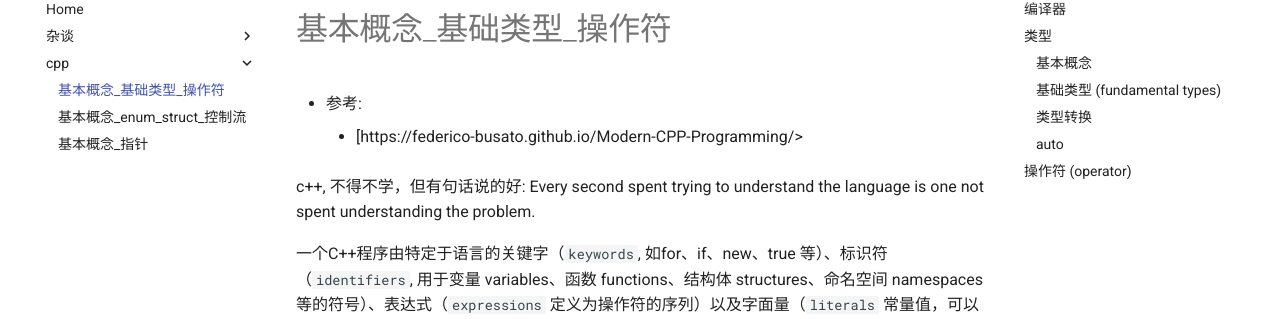
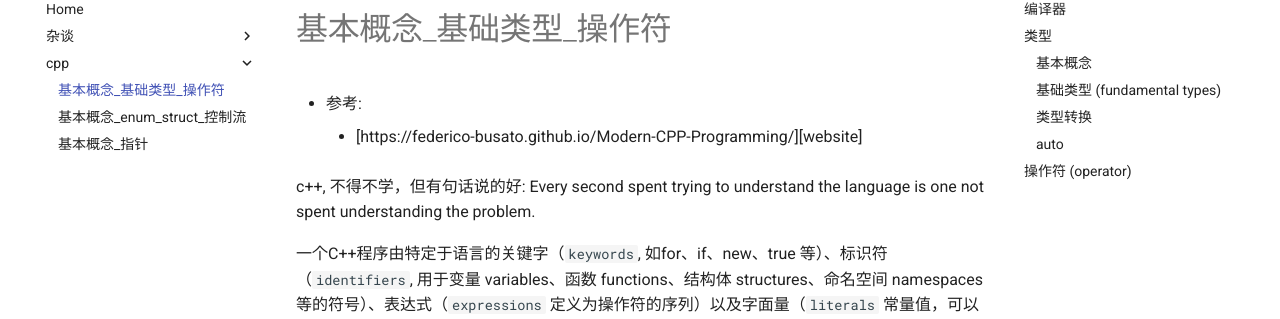
Before and after one commit to ymma98/technotes, an MkDocs documentation site: the page built from docs/cpp/基本概念_基础类型_操作符.md, in a window 1280 px wide and 900 px high. Shown: the part 129-448 px from the top of the window. Built offline with MkDocs 1.6.1 and Material for MkDocs 9.7.7, drawn with Linux system fonts in a browser that asks for light colours; formulas are drawn with MathJax 3; part of the change alters nothing that is shown.

Commit message:
docs/cpp/基本概念_基础类型_操作符.md updated from https://stackedit.cn/

```diff
--- a/docs/cpp/基本概念_基础类型_操作符.md
+++ b/docs/cpp/基本概念_基础类型_操作符.md
@@ -1,7 +1,7 @@
 # 基本概念_基础类型_操作符
 
 * 参考:
-	* [https://federico-busato.github.io/Modern-CPP-Programming/\>
+	* [https://federico-busato.github.io/Modern-CPP-Programming/][website]
 
 c++, 不得不学，但有句话说的好: Every second spent trying to understand the language is one not spent understanding the problem.
 
@@ -322,6 +322,6 @@ int a = 5, b = 7;
 
 
 <!--stackedit_data:
-eyJoaXN0b3J5IjpbLTE1MzE2MDM3NTAsMTMzOTI4Nzk3Nyw5Nj
+eyJoaXN0b3J5IjpbLTE0Nzg1NDg0MjAsMTMzOTI4Nzk3Nyw5Nj
 A5NzU1ODddfQ==
 -->
```
